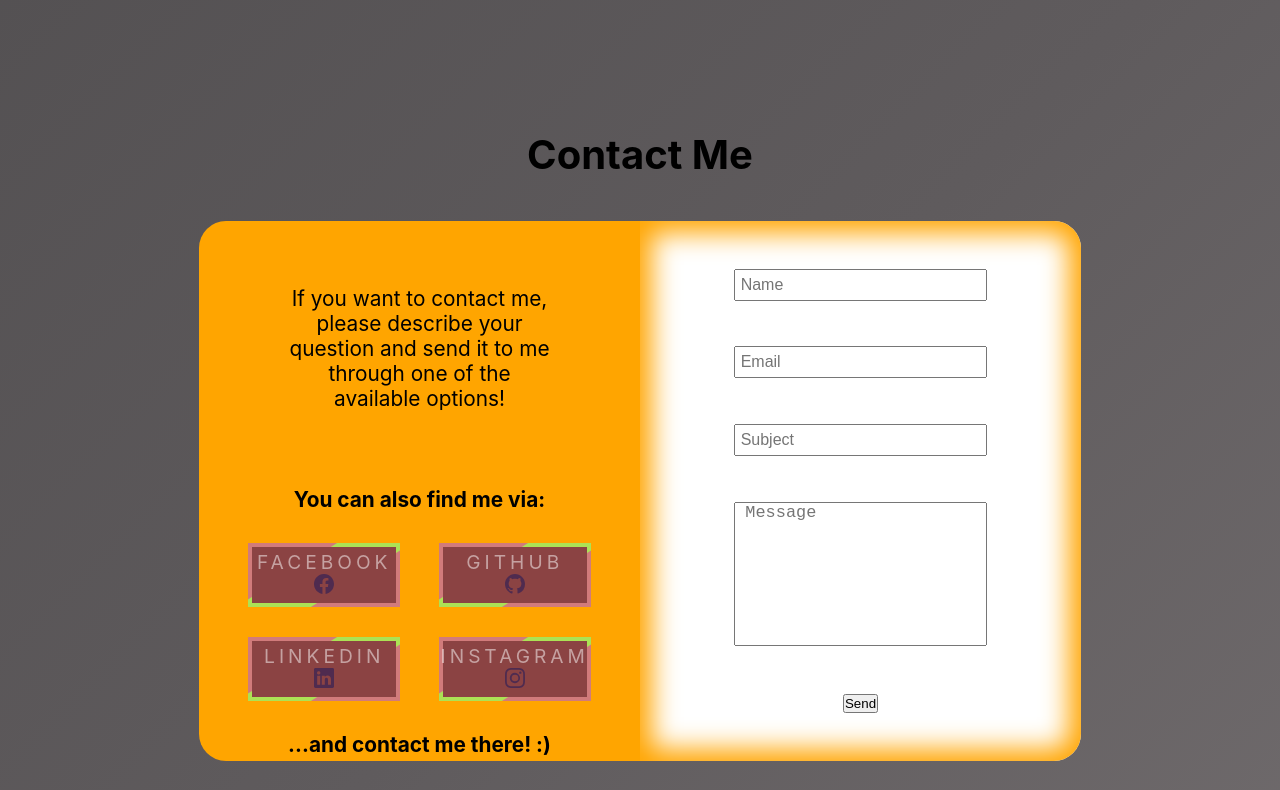
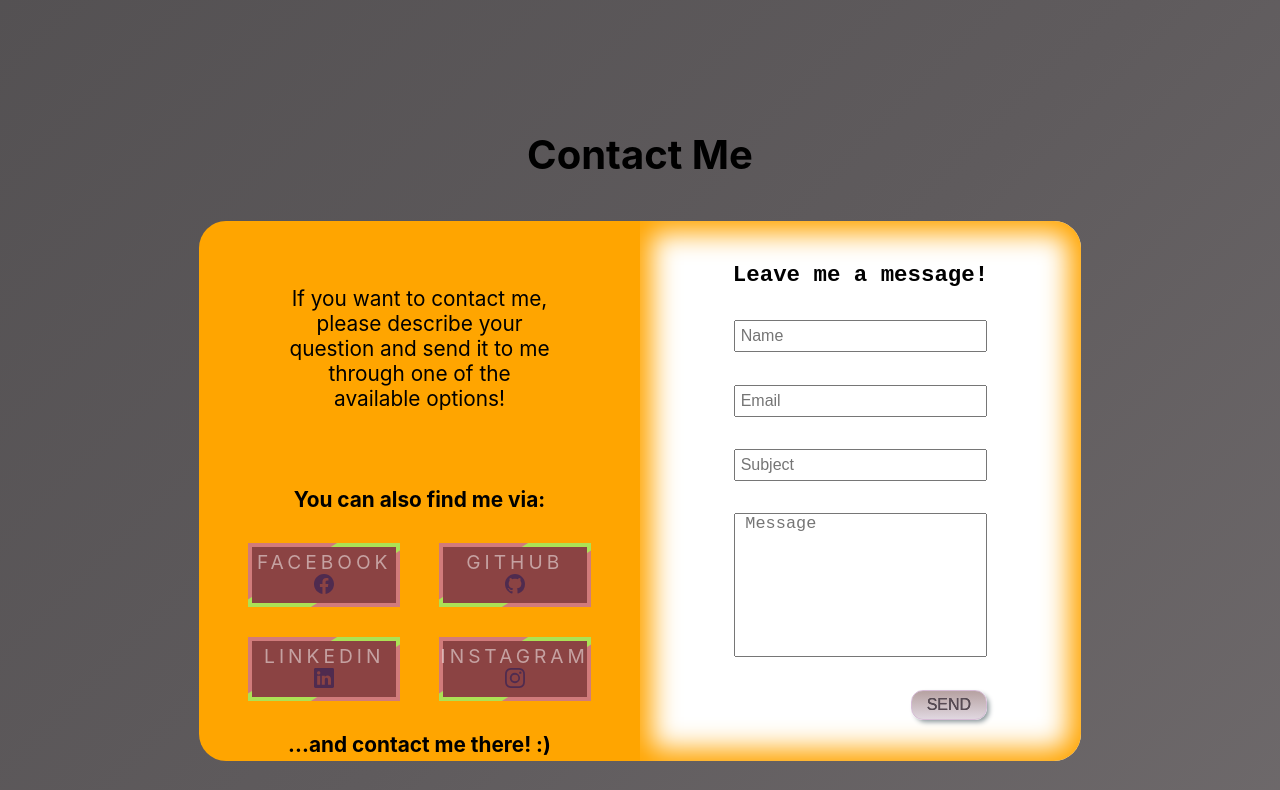
Before and after one commit to Arssin/Portfolio-Mateusz-Binieda, a React (Create React App) app: page / in a window 1280 px wide. Shown: the part 3236-4026 px from the top of the page. Built offline with nearby package versions, Linux system fonts and the light colour scheme.

Commit message:
Feature: messages, and send button

```diff
--- a/src/Components/HomeBody/Contact/ContactForm.js
+++ b/src/Components/HomeBody/Contact/ContactForm.js
@@ -21,6 +21,7 @@ export function ContactForm() {
 
   return (
     <form ref={form} className={styles.form} onSubmit={sendEmail}>
+      <div className={styles.title}>Leave me a message! </div>
       <div className={styles.div}>
         <input placeholder="&nbsp;Name" className={styles.input} type="text" name="name" />
       </div>
@@ -33,8 +34,8 @@ export function ContactForm() {
       <div className={styles.div}>
         <textarea className={styles.message} placeholder="&nbsp;Message" name="message" />
       </div>
-      <div>
-        <input type="submit" value="Send" />
+      <div className={styles.div}>
+        <input type="submit" value="Send" className={styles.sendBtn} />
       </div>
     </form>
   );
--- a/src/Components/HomeBody/Contact/ContactForm.module.scss
+++ b/src/Components/HomeBody/Contact/ContactForm.module.scss
@@ -1,9 +1,3 @@
-$btn-width: 250px !default;
-$btn-height: 80px !default;
-$btn-full: $btn-height + $btn-width !default;
-$btn-half: $btn-full/2 !default;
-$bg-color: #eeeeee !default;
-
 .form {
   display: flex;
   flex-direction: column;
@@ -17,6 +11,11 @@ $bg-color: #eeeeee !default;
   padding: 25px 10px;
   gap: 0;
 
+  .title {
+    font-size: 1.4em;
+    font-weight: bold;
+    font-family: 'Courier New';
+  }
   .div {
     display: flex;
     flex-direction: column;
@@ -32,5 +31,31 @@ $bg-color: #eeeeee !default;
       height: 9rem;
       font-size: 1.3em;
     }
+    .sendBtn {
+      width: 30%;
+      align-self: flex-end;
+      box-shadow: 3px 3px 5px -1px #899599;
+      background: linear-gradient(to bottom, #b8a4a4 5%, #e0d7e0 100%);
+      border-radius: 12px;
+      border: 1px solid #d6bcd6;
+      display: inline-block;
+      cursor: pointer;
+      color: #584a54;
+      font-size: 1em;
+      padding: 5px 10px;
+      text-shadow: 0px 0px 0px #36363a;
+      text-transform: uppercase;
+
+      &:hover {
+        background: rgb(192, 179, 179);
+        transition: 1s;
+        color: rgb(235, 244, 247);
+      }
+
+      &:active {
+        position: relative;
+        top: 2px;
+      }
+    }
   }
 }
--- a/src/Components/HomeBody/Skills/Skills.js
+++ b/src/Components/HomeBody/Skills/Skills.js
@@ -6,7 +6,7 @@ import styles from './Skills.module.scss';
 export const Skills = () => {
   return (
     <section id="skills">
-      <h1>Skills</h1>
+      <h2>Skills</h2>
       <div className={styles.slider}>
         <div className={styles.slidetrack}>
           <div className={styles.slide}>
```
